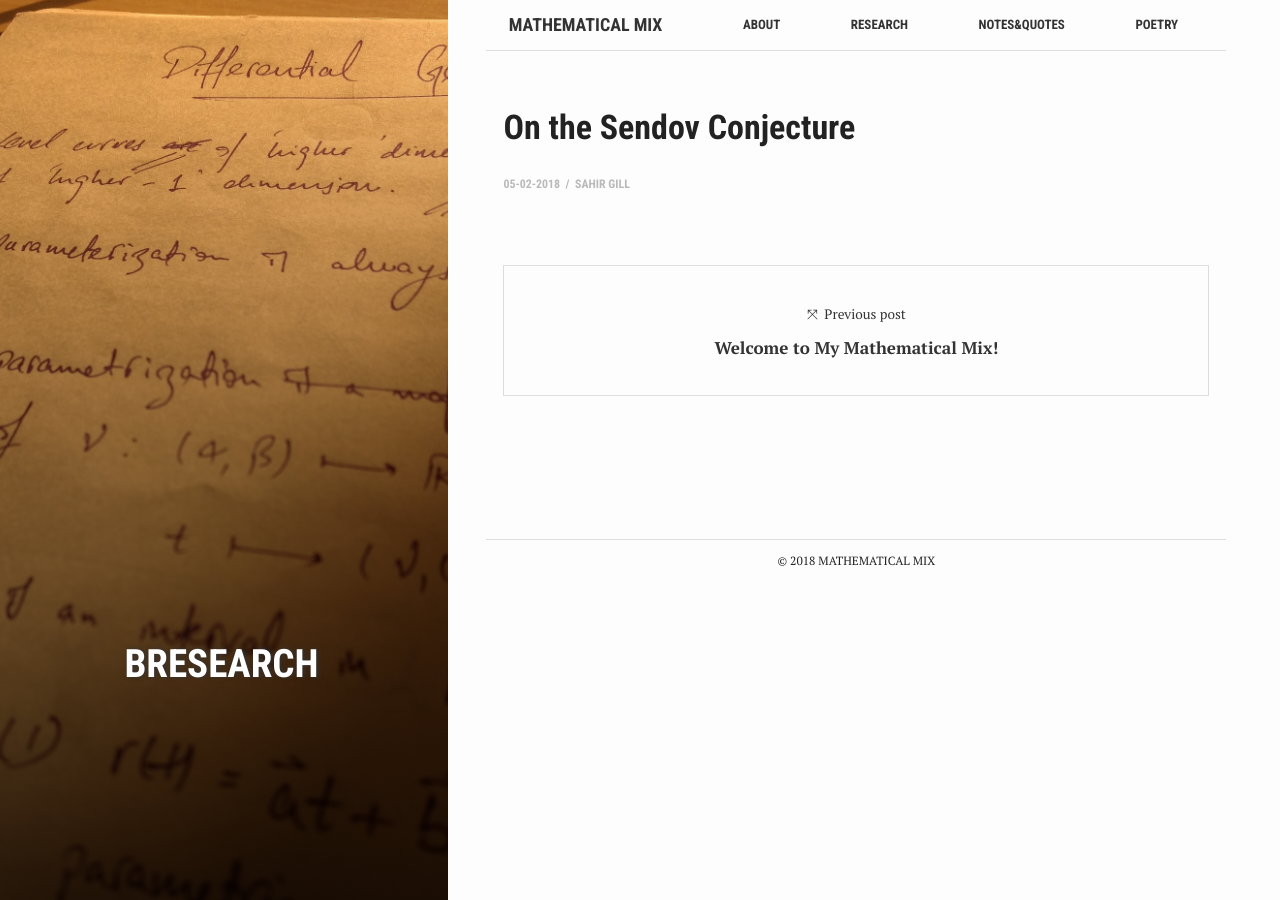
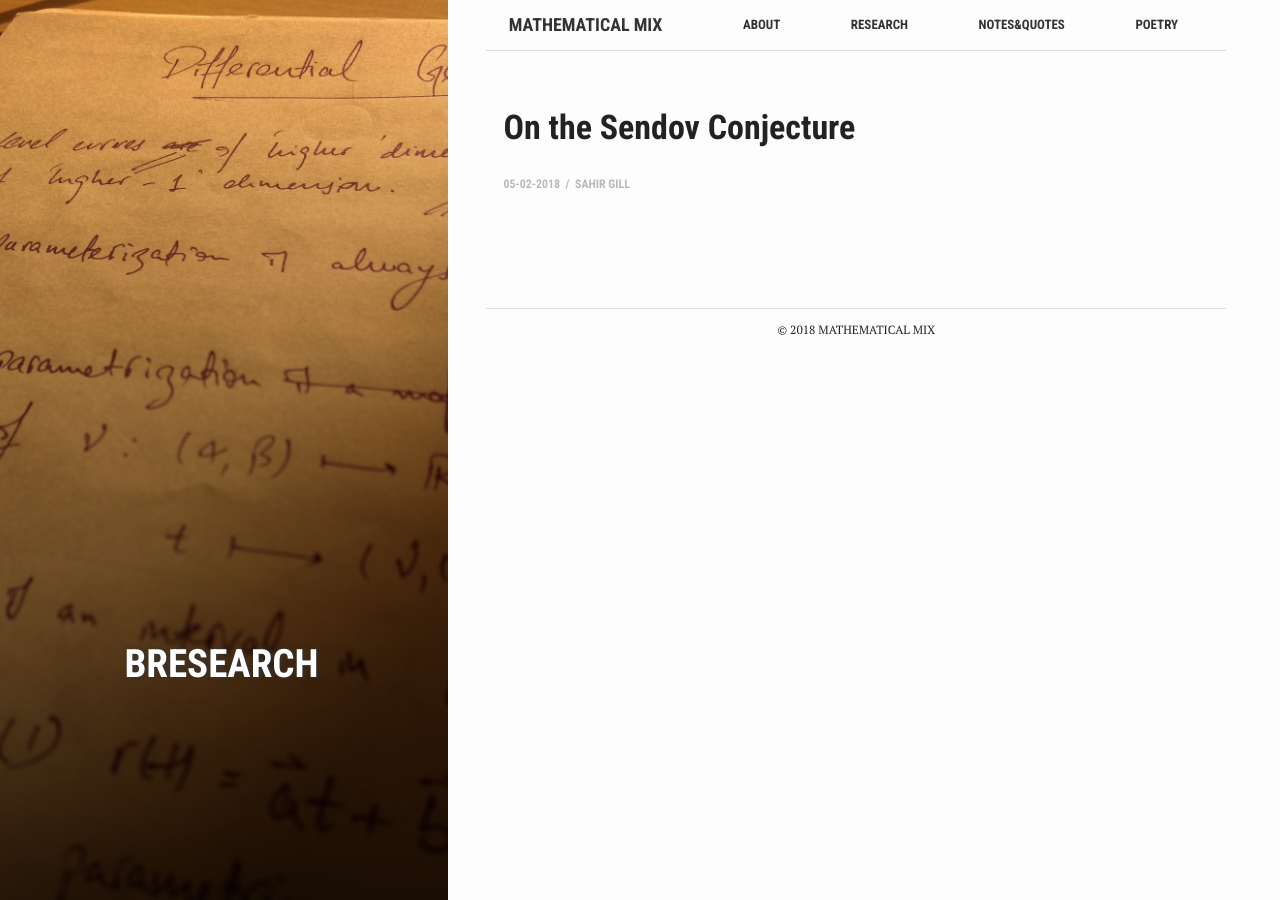
Before and after one commit to Sahir8gill/sahir8gill.github.io, a Jekyll site: the page built from _posts/2018-02-05-On-Sendov-Conjecture.markdown, in a window 1280 px wide. Built offline with Jekyll 4.4.1, drawn with Linux system fonts in a browser that asks for light colours.

Commit message:
remove next and prev post

```diff
--- a/_layouts/post.html
+++ b/_layouts/post.html
@@ -20,21 +20,7 @@ layout: default
 
     {{ content }}
 
-    <div class="post-links">
-      {% if page.next.url %}
-        <a class="link-to-post" href="{{ page.next.url | relative_url}}">
-          <span class="link-to-post__next">&#10535; &nbsp;Next post</span>
-          <span class="link-to-post__title">{{ page.next.title }}</span>
-        </a>
-      {% endif %}
 
-      {% if page.previous.url %}
-        <a class="link-to-post" href="{{ page.previous.url | relative_url}}">
-          <span class="link-to-post__prev">&#10535; &nbsp;Previous post</span>
-          <span class="link-to-post__title">{{ page.previous.title }}</span>
-        </a>
-      {% endif %}
-    </div>
 
   </div>
 
```
